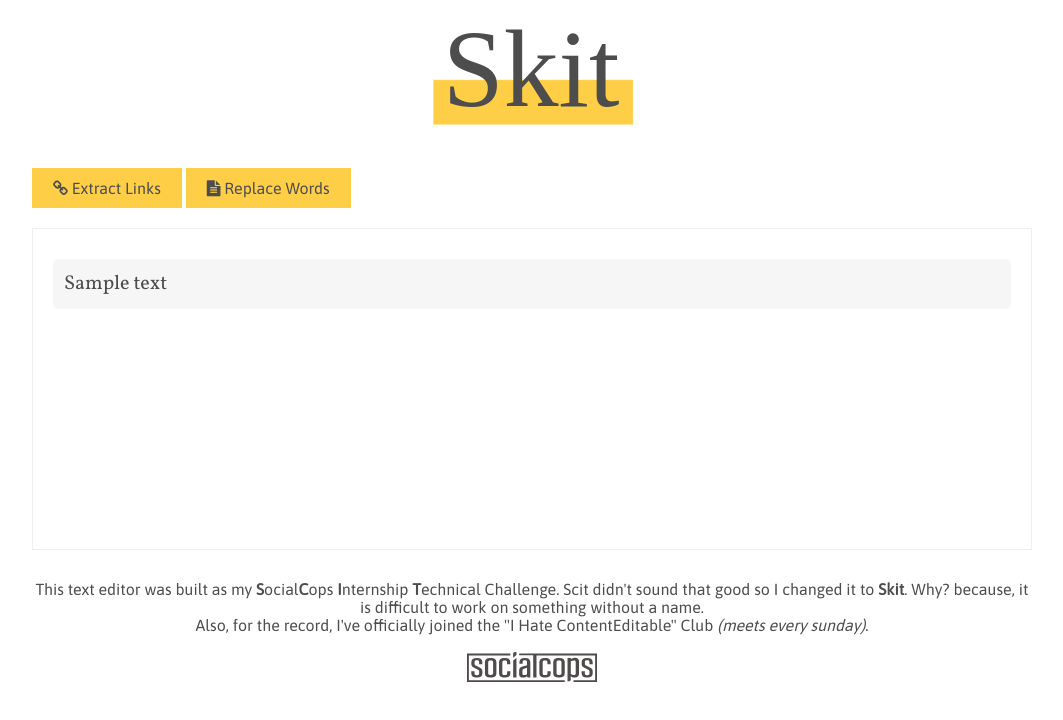
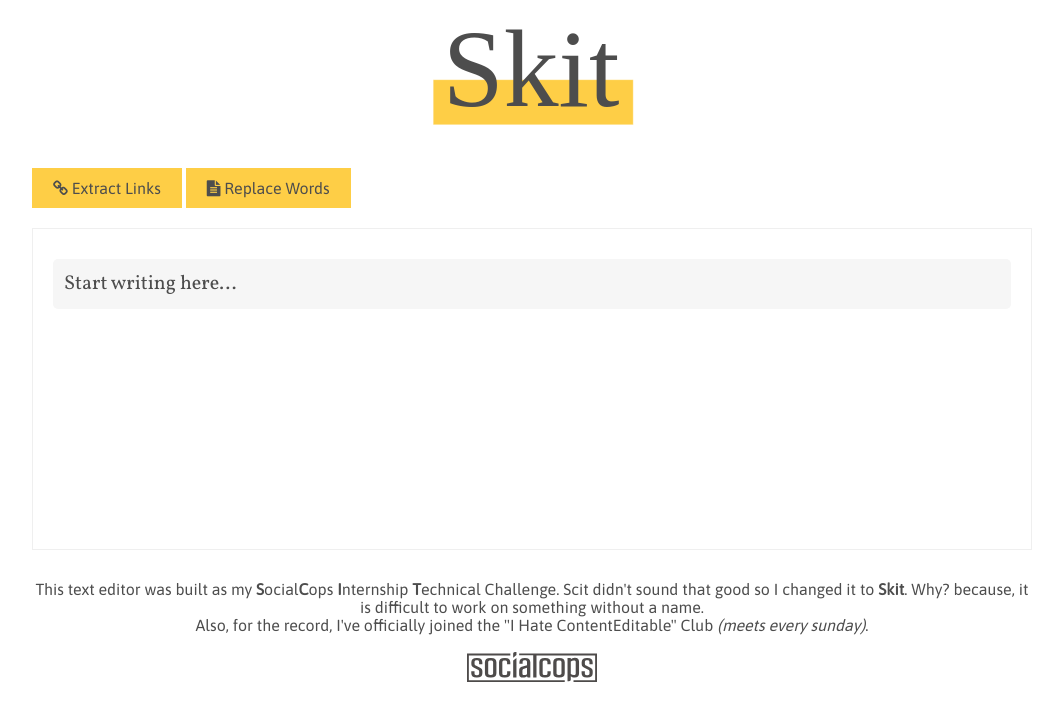
Before and after one commit to nshntarora/skit, a plain HTML site: page index.html in a window 1280 px wide. Shown: the whole page, without its empty margins (108-1171 px from the left). Drawn offline with Linux system fonts and the light colour scheme.

Commit message:
Updated placeholder text

```diff
--- a/index.html
+++ b/index.html
@@ -19,7 +19,7 @@
 		<button id="replace" class="button"><i class="fa fa-file-text"></i> Replace Words</button>
 	</div>
 	<div class="editor" id="content" contenteditable="true">
-		<p class="default"><span><span class="placeholder">Sample text</span><br/></span></p>
+		<p class="default"><span><span class="placeholder">Start writing here...</span><br/></span></p>
 	</div>
 	<div class="tooltip"><a href="#" id="bold"><i class="fa fa-bold"></i></a>
 		<a href="#" id="underline"><i class="fa fa-underline"></i></a>
```
